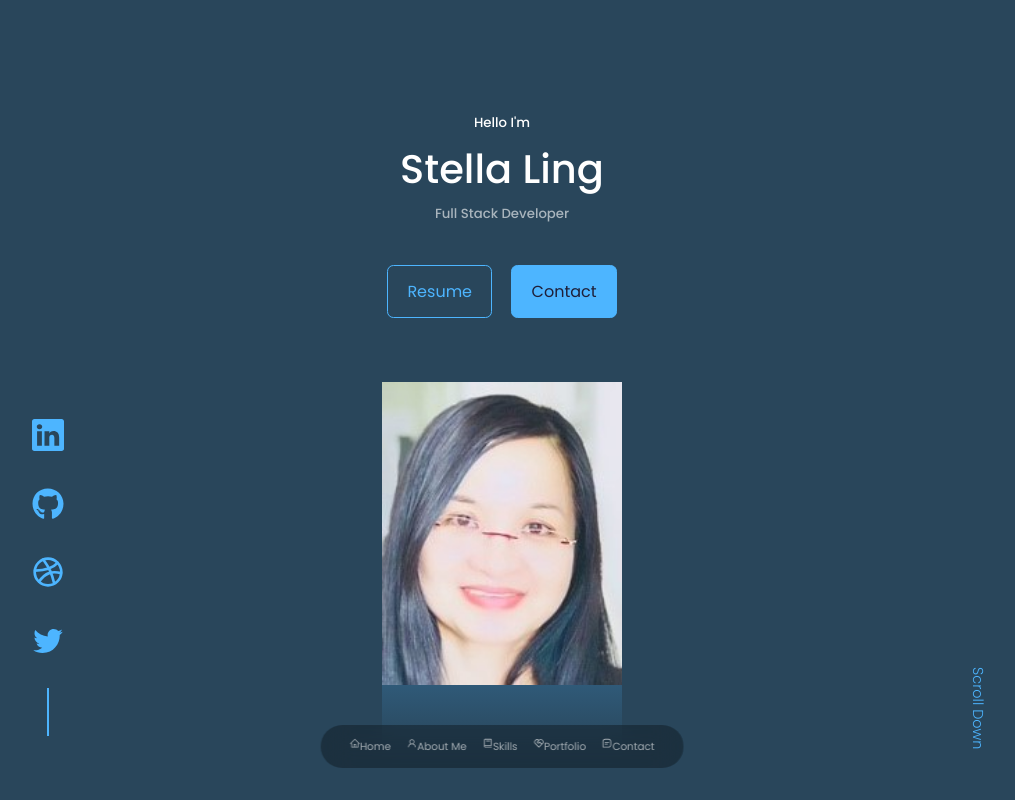
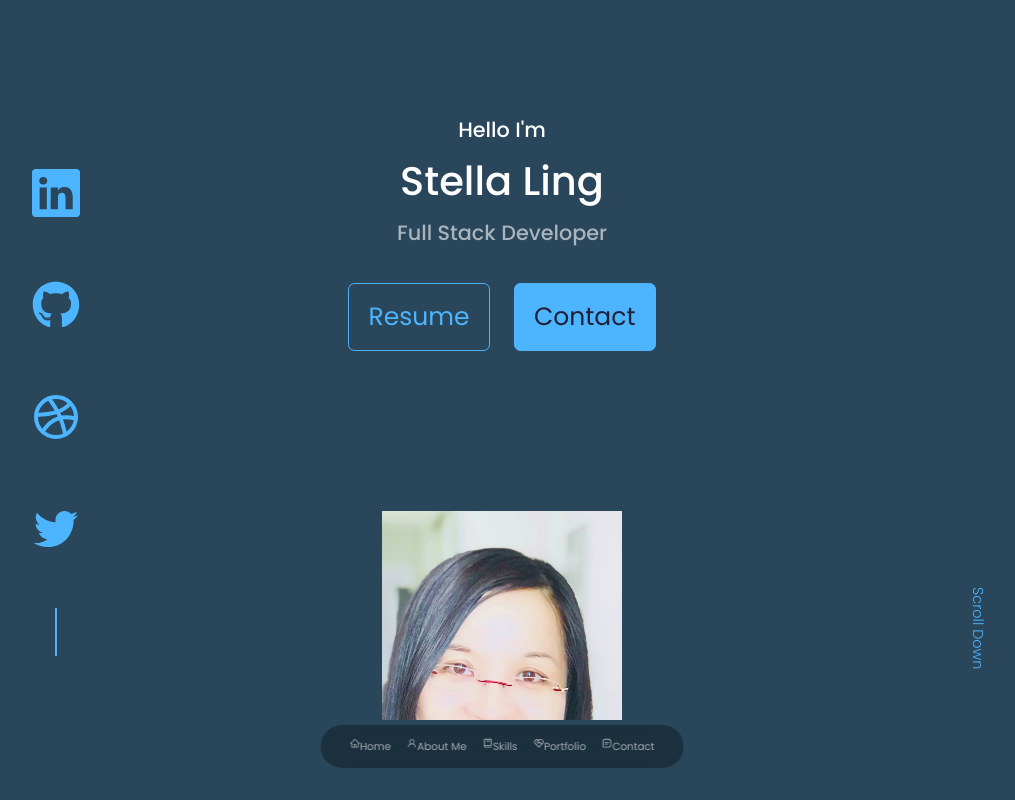
Before and after one commit to stellalph/20s-react-portfolio, a React (Create React App) app: page / in a window 1280 px wide. Shown: the top 800 px of the page, without its empty margins (138-1153 px from the left). Built offline with nearby package versions, Linux system fonts and the light colour scheme.

Commit message:
polish up pic

```diff
--- a/src/components/footer/Footer.jsx
+++ b/src/components/footer/Footer.jsx
@@ -17,6 +17,9 @@ const Footer = () => {
         <li><a href="#portfolio">Portfolio</a></li>
         <li><a href="#contact">Contact</a></li>
       </ul>
+
+
+
 {/* SOCIAL LINKS */}
       <div className="footer__socials">
         <a href="https://github.com/stellalph" target="_blank" rel="noopener noreferrer"><FaGithub /></a>
--- a/src/components/footer/footer.css
+++ b/src/components/footer/footer.css
@@ -3,7 +3,7 @@ footer {
   padding: 3rem 0;
   text-align: center;
   font-size: 0.9rem;
-  margin-top: 7rem;
+  margin-top: 6rem;
 }
 
 footer a {
@@ -38,7 +38,7 @@ footer a {
   padding: 0.8rem;
   border-radius: 0.5rem;
   display: flex;
-  border: 1px solid transparent;
+  border: 2px solid transparent;
 }
 
 .footer__socials a:hover {
--- a/src/components/header/Header.jsx
+++ b/src/components/header/Header.jsx
@@ -1,7 +1,7 @@
 import React from 'react'
 import './header.css'
 import CTA from './CTA'
-import ME from '../../assets/me.jpg'
+import ME from '../../assets/mea.png'
 import HeaderSocial from './HeaderSocials'
 
 const Header = () => {
--- a/src/components/header/header.css
+++ b/src/components/header/header.css
@@ -1,5 +1,5 @@
 header {
-  height: 100vh;
+  height: 90vh;
   padding-top: 7rem;
   overflow: hidden;
 }
@@ -8,13 +8,15 @@ header {
   text-align: center;
   height: 100%;
   position: relative;
+  font-size: 25px;
+
 }
 
 /* =============== CTA ============== */
 .cta {
-  margin-top: 2.5rem;
+  margin-top: 2.0rem;
   display: flex;
-  gap: 1.2rem;
+  gap: 1.5rem;
   justify-content: center;
 }
 
@@ -23,9 +25,9 @@ header {
   display: flex;
   flex-direction: column;
   align-items: center;
-  gap: 0.9rem;
+  gap: 1.9rem;
   position: absolute;
-  font-size: 2rem;
+  font-size: 3rem;
   left: 10px;
   bottom: 4rem;
 }
@@ -41,11 +43,11 @@ header {
 .me {
   background: linear-gradient(var(--color-primary), transparent);
   width: 15rem;
-  height: 23rem;
+  height: 25rem;
   position: absolute;
   left: 50%;
   transform: translateX(-50%);
-  margin-top: 4rem;
+  margin-top: 10rem;
   border-radius: 2rem 2rem 2 2;
   overflow: hidden;
   padding: 0rem 0rem 0rem 0rem;
--- a/src/components/portfolio/Portfolio.jsx
+++ b/src/components/portfolio/Portfolio.jsx
@@ -24,7 +24,7 @@ const data = [
     id: 2,
     image: IMG2,
     title: 'Group Project 2 -SKLHub',
-    desc: 'A skill bartering money-free application. Technologies: Node.js and its dependencies, Express.js, Handlebars, MySQL Sequielize ORM',
+    desc: 'A skill bartering money-free application the users to revert to the old way of doing things.  Technologies: Node.js and its dependencies, Express.js, Handlebars, MySQL Sequielize ORM',
     github: 'https://github.com/stellalph/sklhub.git',
     demo: 'https://warm-citadel-17427.herokuapp.com/'
   },
@@ -32,7 +32,7 @@ const data = [
     id: 3,
     image: IMG3,
     title: 'Group Project 1 - Travel Planner',
-    desc: 'A travel planner for travellers to plan activities. Technologies: HTML, CSS Materialise, JQuery, Moment.js and the Fetch API',
+    desc: 'A travel planner for travellers to plan activities and manage their budget. Technologies: HTML, CSS Materialise, JQuery, Moment.js and the Fetch API',
     github: 'https://chardige.github.io/Travel-planner/',
     demo: 'https://github.com/CharDige/Travel-planner.git'
   },
@@ -40,7 +40,7 @@ const data = [
     id: 4,
     image: IMG4,
     title: 'MERN Ski Resort',
-    desc: 'A MERN single page application encouraging the users to stay active.  Technologies: React, GraphQL, Node.js and MongoDB',
+    desc: 'A MERN single page application encouraging the users to stay active and healthy and foster friendships.  Technologies: React, GraphQL, Node.js and MongoDB',
     github: 'https://github.com/stellalph/MERN-Ski-Resort.git',
     demo: 'https://still-harbor-63486.herokuapp.com/'
   },
@@ -68,7 +68,7 @@ const data = [
 const Portfolio = () => {
   return (
     <section id='portfolio'>
-      <h2>PROJECTS</h2>
+      <h2>Projects</h2>
 
       <div className="container portfolio__container">
         {
```
Also changed, not shown: src/assets/mea.png (added), 1 other file (tests, documents, lock files or other folders).
